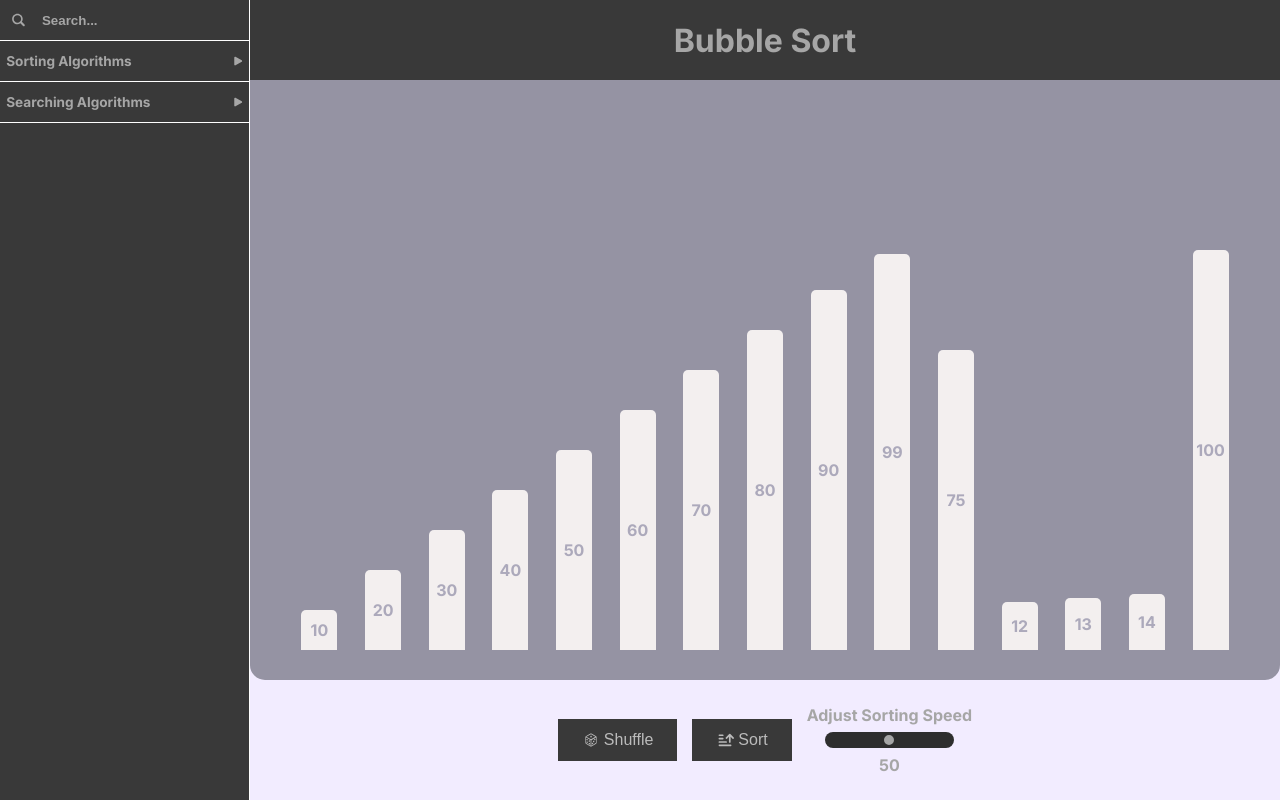
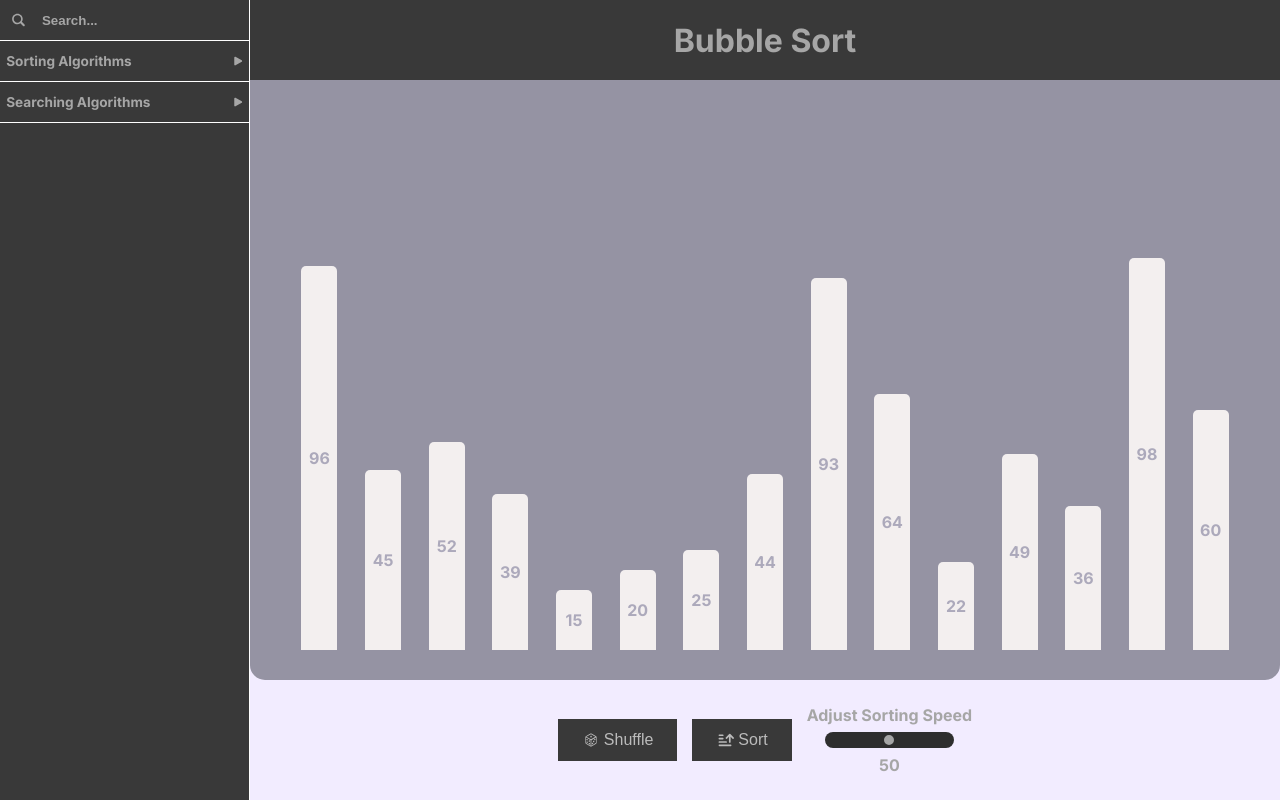
Before and after one commit to DjDister/Algorithms-View, a Next.js app: page /sorting-algorithms/bubble-sort in a window 1280 px wide. Built offline with nearby package versions, Linux system fonts and the light colour scheme.

Commit message:
fixed bubble sort algo

```diff
--- a/src/app/(algorithms)/sorting-algorithms/bubble-sort/page.tsx
+++ b/src/app/(algorithms)/sorting-algorithms/bubble-sort/page.tsx
@@ -1,14 +1,14 @@
 "use client";
 import GraphLayout from "@/components/GraphLayout/GraphLayout";
-import { shuffle } from "@/utils/arrays-utils";
+import { createRandomArray, shuffle } from "@/utils/arrays-utils";
 import { useEffect, useState } from "react";
+
+const initialArray = createRandomArray(15, 10, 100);
 
 export default function Page() {
   const [isAbleToSort, setIsAbleToSort] = useState(true);
 
-  const [array, setArray] = useState<number[]>([
-    10, 20, 30, 40, 50, 60, 70, 80, 90, 99, 75, 12, 13, 14, 100,
-  ]);
+  const [array, setArray] = useState<number[]>(initialArray);
 
   // const bubbleSort = async () => {
   //   setIsAbleToSort(false);
@@ -34,28 +34,26 @@ export default function Page() {
   //   setIsAbleToSort(true);
   //   return sortedArray;
   // };
-  const bubbleSort = async () => {
-    setIsAbleToSort(false);
-    let sortedArray = [...array];
-    const n = sortedArray.length;
-    let swapped;
+  const bubbleSort = async (arr: number[]) => {
+    const n = arr.length;
+    var i, j, temp;
+    var swapped;
+    for (i = 0; i < n - 1; i++) {
+      swapped = false;
+      for (j = 0; j < n - i - 1; j++) {
+        if (arr[j] > arr[j + 1]) {
+          temp = arr[j];
+          arr[j] = arr[j + 1];
+          arr[j + 1] = temp;
+          swapped = true;
 
-    do {
-      swapped = false;
-      for (let i = 0; i < n - 1; i++) {
-        await new Promise((resolve) => setTimeout(resolve, 100));
-        if (sortedArray[i] > sortedArray[i + 1]) {
-          const temp = sortedArray[i];
-          sortedArray[i] = sortedArray[i + 1];
-          sortedArray[i + 1] = temp;
-          swapped = true;
+          setArray(() => [...arr]);
+          await new Promise((resolve) => setTimeout(resolve, 100));
         }
       }
-      setArray(sortedArray);
-    } while (swapped);
 
-    setIsAbleToSort(true);
-    return sortedArray;
+      if (swapped == false) break;
+    }
   };
 
   return (
@@ -63,7 +61,7 @@ export default function Page() {
       sorrtingArray={array}
       title="Bubble Sort"
       onRandomize={() => setArray(shuffle(array))}
-      onSort={bubbleSort}
+      onSort={() => bubbleSort(array)}
       isAbleToSort={isAbleToSort}
     />
   );
--- a/src/components/GraphLayout/GraphLayout.tsx
+++ b/src/components/GraphLayout/GraphLayout.tsx
@@ -26,12 +26,9 @@ function GraphLayout({
   };
 
   const handleSort = async () => {
-    setIsSorting(true);
     onSort();
-    setIsSorting(false);
   };
 
-  const [isSorting, setIsSorting] = useState(false);
   return (
     <div className={styles.GraphLayout}>
       <div className={styles.title}>{title}</div>
@@ -66,7 +63,7 @@ function GraphLayout({
       <div className={styles.buttonSection}>
         <Button
           onClick={() => {
-            !isSorting && isAbleToSort ? handleRandomize() : () => {};
+            isAbleToSort ? handleRandomize() : () => {};
           }}
           icon={<DiceSvg />}
         >
```
